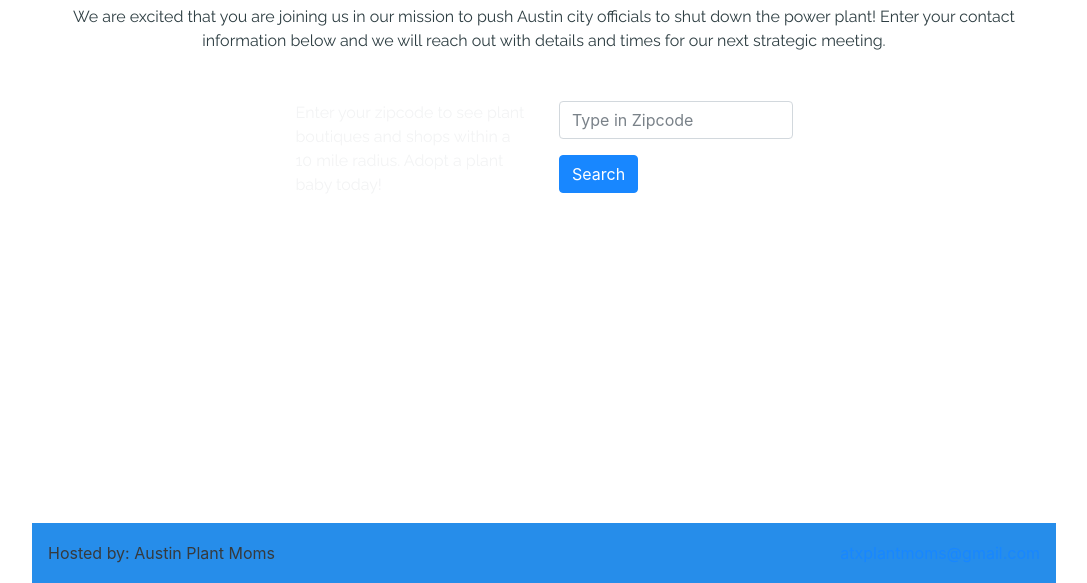
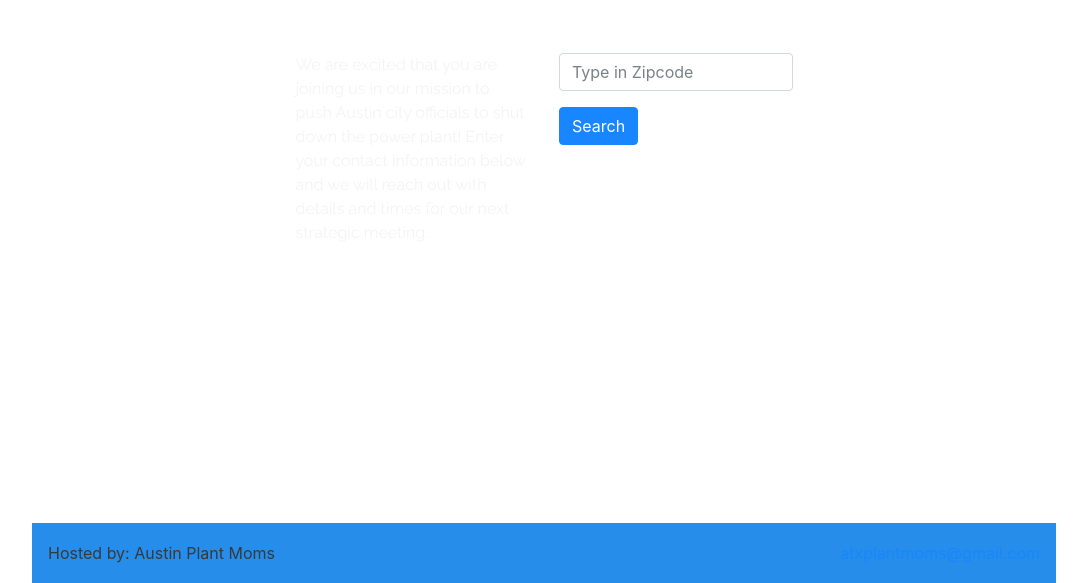
Before and after one commit to MichelleKao/350Austin, a plain HTML site: page index.html in a window 1280 px wide. Shown: the part 217-800 px from the top of the page, without its empty margins (96-1183 px from the left). Drawn offline with nearby package versions, Linux system fonts and the light colour scheme; a script that the page names is missing; a web font is replaced by a local one.

Commit message:
Edited copy content and page title

```diff
--- a/index.html
+++ b/index.html
@@ -2,10 +2,9 @@
 <html>
 
 <head>
-    <title>Austin Plant Boutique Search</title>
+    <title>Fayette Power Plant Get Involved!</title>
     <meta charset="utf-8" />
     <meta http-equiv="X-UA-Compatible" content="IE=edge">
-    <title>Page Title</title>
     <meta name="viewport" content="width=device-width, initial-scale=1">
     <link rel="stylesheet" href="https://stackpath.bootstrapcdn.com/bootstrap/4.1.2/css/bootstrap.min.css" integrity="sha384-Smlep5jCw/wG7hdkwQ/Z5nLIefveQRIY9nfy6xoR1uRYBtpZgI6339F5dgvm/e9B"
         crossorigin="anonymous">
@@ -45,18 +44,17 @@
 
         <div class="container">
             <h1>Fayette Power Plant</h1>
-            <aside> We are excited that you are joining us in our
-                mission to push Austin city officials to shut
-                down the power plant! Enter your contact
-                information below and we will reach out with
-                details and times for our next strategic meeting.  </aside>
+
             <br>
             <br>
             <div class="row">
                 <div class="col-3"></div>
                 <div class="col-3" id=#text style="color: #F2F3F4; font-family: 'Raleway'">
-                    Enter your zipcode to see plant boutiques and shops within a 10 mile radius. Adopt a plant baby
-                    today!
+                We are excited that you are joining us in our
+                mission to push Austin city officials to shut
+                down the power plant! Enter your contact
+                information below and we will reach out with
+                details and times for our next strategic meeting.
                 </div>
                 <div class="col-6">
                     <form>
```
